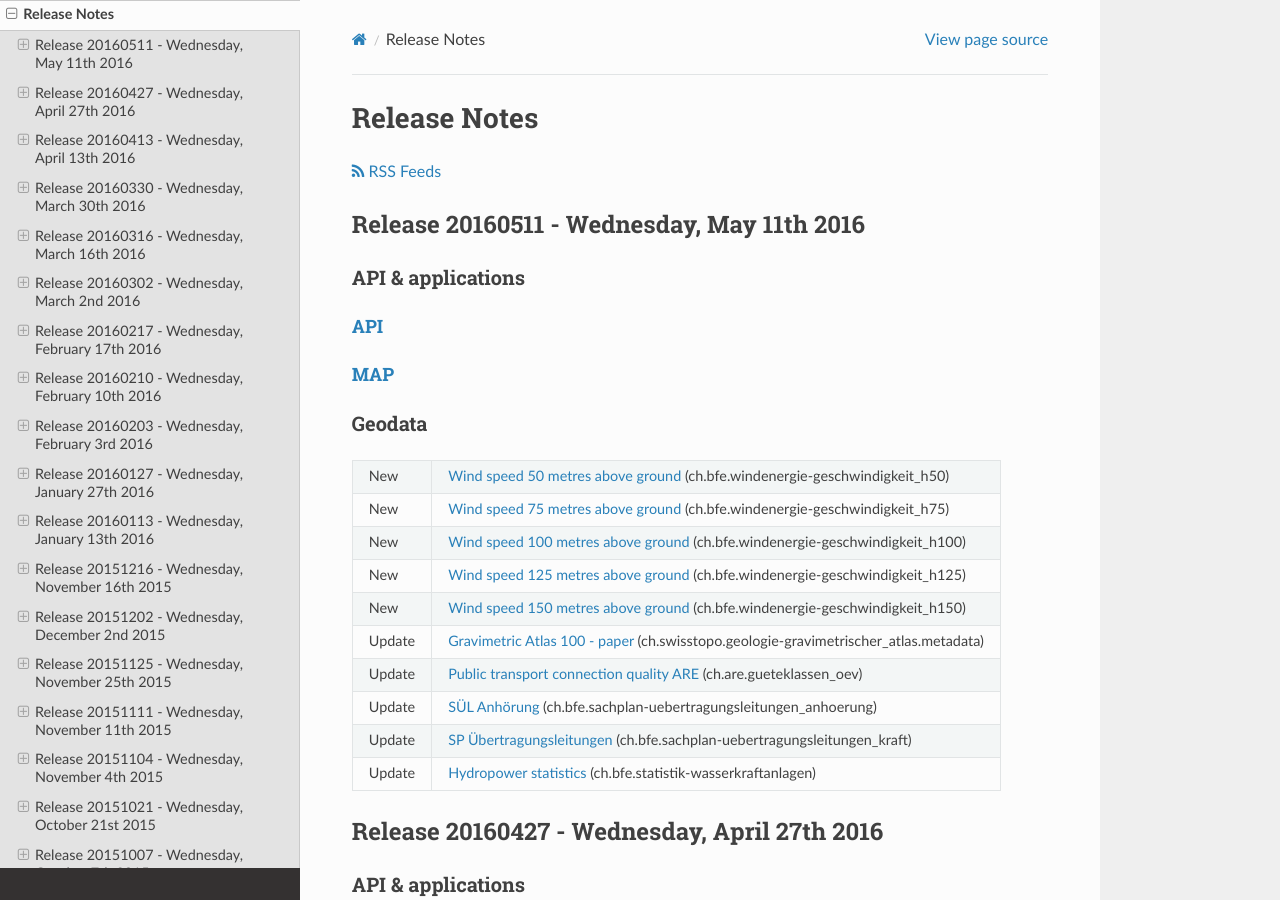
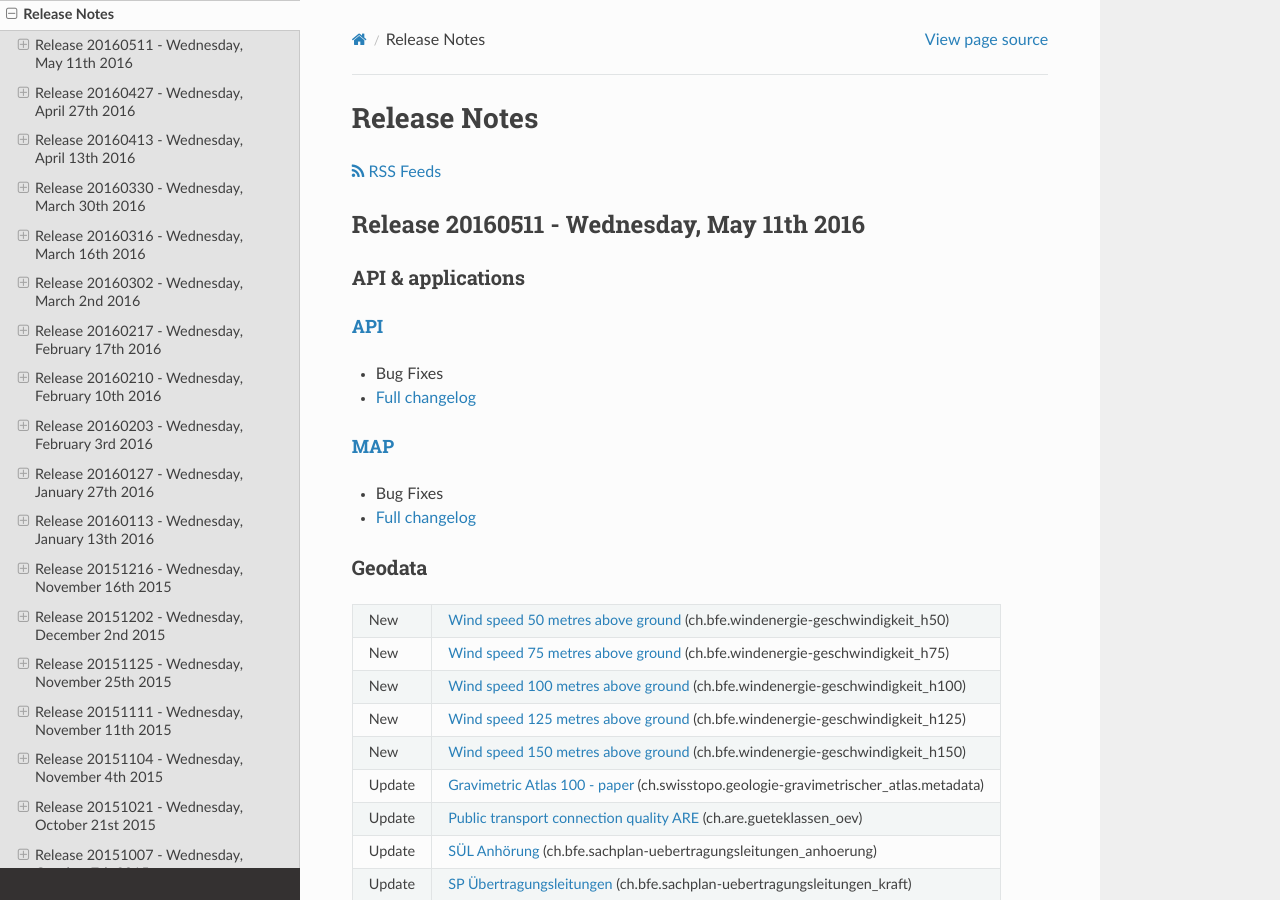
Before and after one commit to swisstopo-test/doc-chsdi3, a Sphinx documentation site: the page built from source/releasenotes/index.rst, in a window 1280 px wide and 900 px high. Built offline with Sphinx 7.4.7 and the Read the Docs theme 2.0.0, drawn with Linux system fonts in a browser that asks for light colours.

Commit message:
Add notes

```diff
--- a/source/releasenotes/index.rst
+++ b/source/releasenotes/index.rst
@@ -25,10 +25,14 @@ API & applications
 
 `API <//api3.geo.admin.ch>`__
 '''''''''''''''''''''''''''''
-
-
-`MAP <//map.geo.admin.ch>`__
-'''''''''''''''''''''''''''''
+- Bug Fixes
+- `Full changelog <https://github.com/geoadmin/mf-chsdi3/compare/r_160427...r_160511>`__
+
+
+`MAP <//map.geo.admin.ch>`__
+'''''''''''''''''''''''''''''
+- Bug Fixes
+- `Full changelog <https://github.com/geoadmin/mf-geoadmin3/compare/r_160427...r_160511>`__
 
 
 Geodata
@@ -54,10 +58,6 @@ Geodata
 +--------+----------------------------------------------------------------------------------------------------------------------------------------------------------------------------+
 | Update | `Hydropower statistics <//map.geo.admin.ch/?layers=ch.bfe.statistik-wasserkraftanlagen>`__ (ch.bfe.statistik-wasserkraftanlagen)                                           |
 +--------+----------------------------------------------------------------------------------------------------------------------------------------------------------------------------+
-
-
-
-
 
 .. _releasenotes_20160427:
 
```
